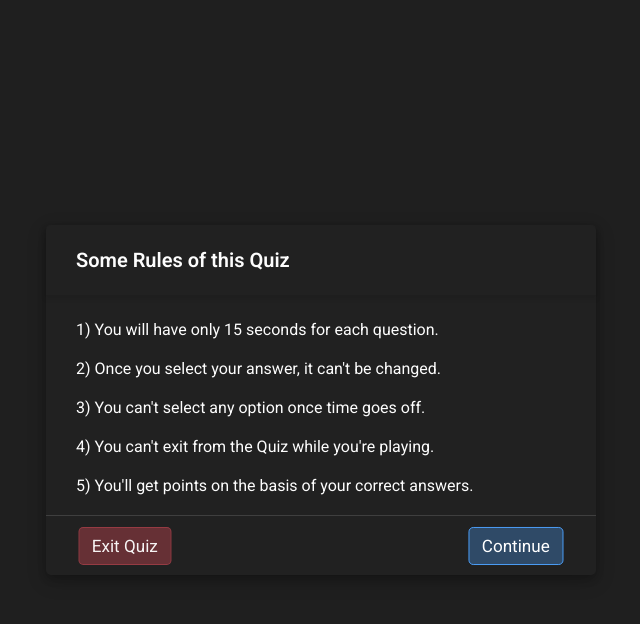
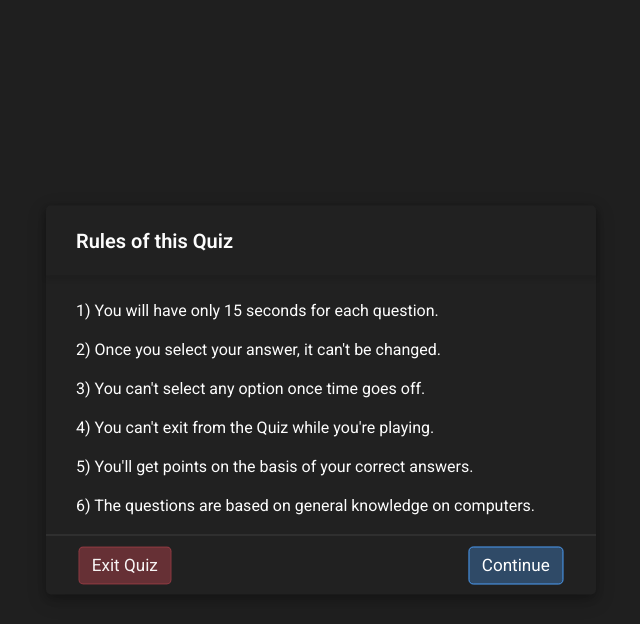
Before and after one commit to treebraincells/quiz, a plain HTML site: page index.html in a window 1280 px wide. Both pictures are taken after a click on the button "Start Quiz". Shown: the whole page, without its empty margins (319-959 px from the left). Drawn offline with Linux system fonts and the light colour scheme.

Commit message:
added 2 questions

```diff
--- a/index.html
+++ b/index.html
@@ -11,13 +11,14 @@
     <div class="start_btn"><button>Start Quiz</button></div>
 
     <div class="info_box">
-        <div class="info-title"><span>Some Rules of this Quiz</span></div>
+        <div class="info-title"><span>Rules of this Quiz</span></div>
         <div class="info-list">
             <div class="info">1) You will have only <span>15 seconds</span> for each question.</div>
             <div class="info">2) Once you select your answer, it can't be changed.</div>
             <div class="info">3) You can't select any option once time goes off.</div>
             <div class="info">4) You can't exit from the Quiz while you're playing.</div>
             <div class="info">5) You'll get points on the basis of your correct answers.</div>
+            <div class="info">6) The questions are based on general knowledge on computers.</div>
         </div>
         <div class="buttons">
             <button class="quit">Exit Quiz</button>
--- a/questions.js
+++ b/questions.js
@@ -4,27 +4,27 @@ let randomindex = []
 let allquestions = [
   {
     numb: 1,
-    question: "Who is the founder of Kumarans Schools?",
-    answer: "Smt R. Anasuya Devi",
+    question: "What is the most widely used OS?",
+    answer: "Windows 10",
     options: [
-      "Mrs. Deepa Sridhar",
-      "Smt. Meenakshi Balakrishnan",
-      "Smt. R. Anasuya Devi"
+      "Windows 11",
+      "Windows 10",
+      "MacOS"
     ]
   },
     {
     numb: 2,
-    question: "How many campuses of Kumarans Schools are there today?",
-    answer: "6",
+    question: "When was the first computer created?",
+    answer: "1822",
     options: [
-      "3",
-      "6",
-      "5"
+      "1822",
+      "1942",
+      "1874"
     ]
   },
   {
     numb: 3,
-    question: "When was the Mallasandra campus of SKPS built?",
+    question: "?",
     answer: "2009",
     options: [
       "2009",
```
